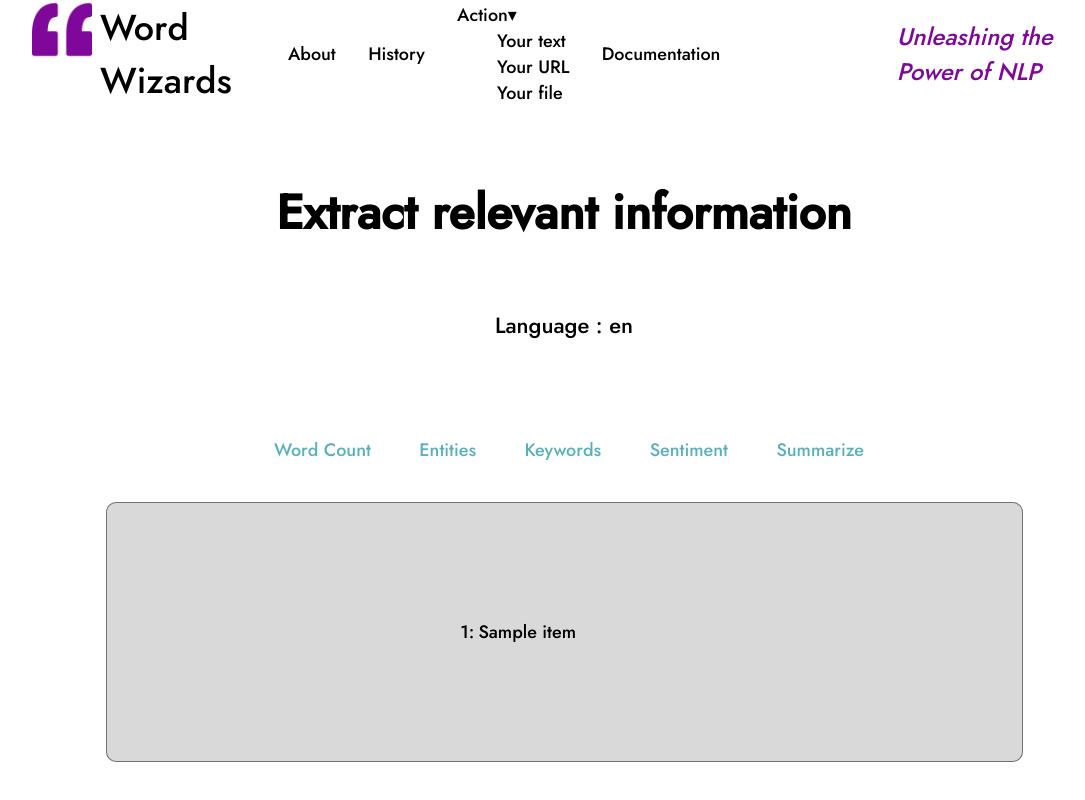
After one commit to xhapa/Word-Wizards, a FastAPI app: template templates/content/entities_page.html in a window 1280 px wide. The commit adds this page. Shown: the whole page, without its empty margins (76-1161 px from the left). Run offline with FastAPI, Linux system fonts and the light colour scheme; the template is opened without the code that fills it: most values are stand-ins (such as "Sample title", 1, 10 or a date in 2020); parts of the project's set-up code (start-up, migrations or seed data) failed here and were passed over.

Commit message:
From text GET: Word count, Entities, Keywords, Summary

```diff
--- a/assets/static/home_styles.css
+++ b/assets/static/home_styles.css
@@ -140,14 +140,24 @@ ul {
     line-height: normal;
 }
 
+.lang{
+    color: #000;
+    font-family: Jost;
+    font-size: 22px;
+    font-style: normal;
+    font-weight: 200;
+    line-height: normal;
+}
+
 .content{
     height: 100%;
     display: flex;
     align-items: center;
     justify-content: center;
+    flex-direction: column;
     padding-top: 50px;
     padding-right: 100px;
-    padding-bottom: 50px;
+    padding-bottom: 15px;
     padding-left: 100px;
 }
 
@@ -157,10 +167,26 @@ ul {
     padding-right: 70px;
 }
 
+.main-display{
+    display: flex;
+    align-items: center;
+    justify-content: center;
+    padding: 100px;
+
+    width: 715px;
+    height: 168px;
+    flex-shrink: 0;
+    flex: 1; /* Expand the input to fill the available space */
+    border-radius: 10px;
+    border: 1px solid rgba(34, 49, 39, 0.60);
+    background: #D9D9D9;
+}
+
 .content-main{
     height: 100%;
     display: flex;
     align-items: center;
+    flex-direction: column;
     justify-content: center;
     padding-top: 20px;
     padding-right: 100px;
@@ -282,3 +308,28 @@ ul {
     text-decoration: none;
     color: #5AB1BB; /* Replace #007bff with the desired color in hexadecimal or any other valid CSS color format */
 }
+
+.display-text{
+    color: #000;
+    font-family: Jost;
+    font-size: 34px;
+    font-style: normal;
+    font-weight: 500;
+    line-height: normal;
+}
+
+.display-text-large{
+    color: #000;
+    font-family: Jost;
+    font-size: 18px;
+    font-style: normal;
+    font-weight: 300;
+    line-height: normal;
+}
+
+ul.display-items{
+    list-style: none;
+    columns: 2;
+    -webkit-columns: 2;
+    -moz-columns: 2;
+}
--- a/templates/analyze_menu.html
+++ b/templates/analyze_menu.html
@@ -4,18 +4,19 @@
     <section>
         <div class="content">
             <h1 class="titles">Extract relevant information</h1>
-            <p></p>
+            <p class="lang"> Language : {{ lang }} </p>
         </div>
         <div class="content-main">
             <div class="main-nav-menu">
                 <ul class="nav-links">
-                    <li class="text"><a class="analy-links" href="#"><span>Word Count</span></a></li>
-                    <li class="text"><a class="analy-links" href="#"><span>Entities</span></a></li>
-                    <li class="text"><a class="analy-links" href="#"><span>Keywords</span></a></li>
+                    <li class="text"><a class="analy-links" href="{{ url_for('words_count') }}"><span>Word Count</span></a></li>
+                    <li class="text"><a class="analy-links" href="{{ url_for('entities') }}"><span>Entities</span></a></li>
+                    <li class="text"><a class="analy-links" href="{{ url_for('keywords') }}"><span>Keywords</span></a></li>
                     <li class="text"><a class="analy-links" href="#"><span>Sentiment</span></a></li>
-                    <li class="text"><a class="analy-links" href="#"><span>Summarize</span></a></li>
+                    <li class="text"><a class="analy-links" href="{{ url_for('summarize') }}"><span>Summarize</span></a></li>
                 </ul>
             </div>
+            <div class="main-display" >{% block display %} {% endblock %}</div>
         </div>
     </section>
 </main>
--- /dev/null
+++ b/templates/content/entities_page.html
@@ -0,0 +1,10 @@
+{% extends "analyze_menu.html" %}
+{% block display %}
+<ul class="display-items">
+    {% for item in entities %}
+        <li>
+            <label class="display-text-large">{{ item[0] }}:</label> <span class="display-text-large">{{ item[1] }}</span>
+        </li>
+    {% endfor %}
+</ul>
+{% endblock %}
--- /dev/null
+++ b/templates/content/summary_page.html
@@ -0,0 +1,4 @@
+{% extends "analyze_menu.html" %}
+{% block display %}
+<p class="display-text-large">{{ summary }}</p>
+{% endblock %}
--- /dev/null
+++ b/templates/content/words_count_page.html
@@ -0,0 +1,4 @@
+{% extends "analyze_menu.html" %}
+{% block display %}
+<h2 class="display-text">Words: {{ count }}</h2>
+{% endblock %}
--- a/templates/home.html
+++ b/templates/home.html
@@ -3,7 +3,7 @@
 <head>
     <meta charset="UTF-8">
     <meta name="viewport" content="width=device-width, initial-scale=1.0">
-    <link href="{{ url_for('assets', path='static/home_styles.css') }}" rel="stylesheet">
+    <link href="{{ url_for('assets', path='static/home_styles.css?v=1') }}" rel="stylesheet">
     <link rel="preconnect" href="https://fonts.googleapis.com">
     <link rel="preconnect" href="https://fonts.gstatic.com" crossorigin>
     <link href="https://fonts.googleapis.com/css2?family=Jost:wght@500&display=swap" rel="stylesheet">
```
Also changed, not shown: src/nlp/text_processing.py (+10 -5 lines), src/routers/from_text.py (+66 -2 lines), src/services/nlp_data.py (+7 -6 lines), src/sqlmodels/nlp_data.py (+7 -1 lines), templates/content/keywords_page.html (added, +10 -0 lines), src/db.sqlite.
